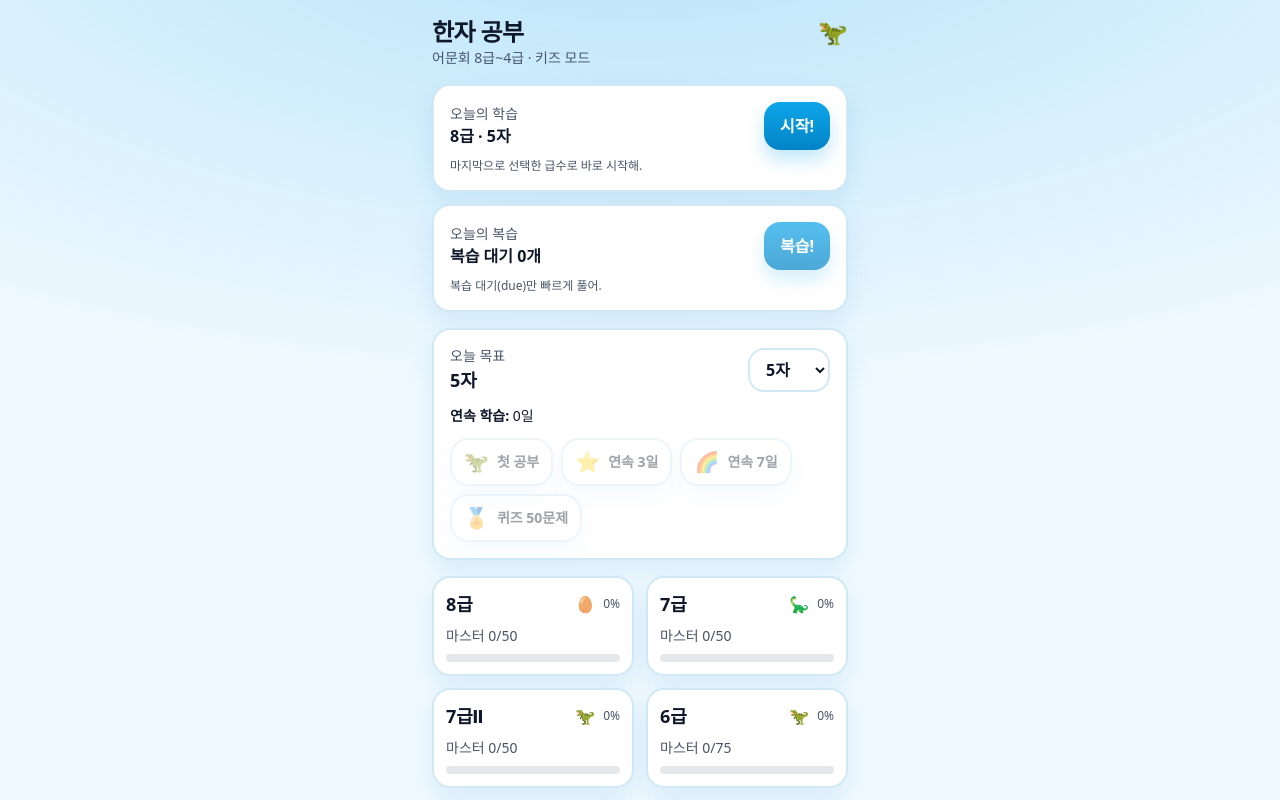
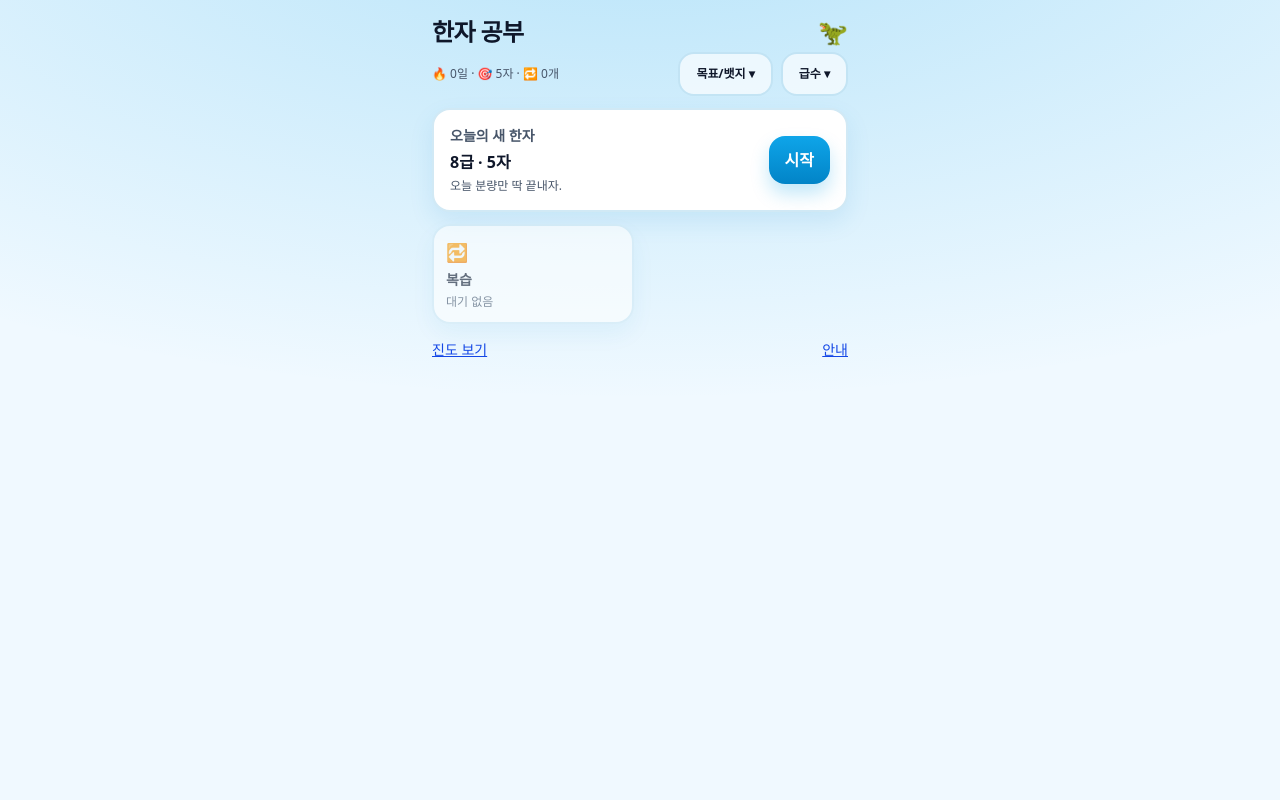
Before and after one commit to woairi/hanja-study, a Next.js app in the folder web/: page / in a window 1280 px wide. Shown: the top 800 px of the page. Built offline with nearby package versions, Linux system fonts and the light colour scheme.

Commit message:
Home UI: simplify with primary CTA + collapsible sections

```diff
--- a/web/src/app/page.tsx
+++ b/web/src/app/page.tsx
@@ -20,12 +20,28 @@ export default function HomePage() {
   const [badgeModal, setBadgeModal] = useState<Badge | null>(null);
   const [lastSession, setLastSession] = useState<LastSession | null>(null);
 
+  // collapsibles (progressive disclosure)
+  const [showGrades, setShowGrades] = useState(false);
+  const [showGoals, setShowGoals] = useState(false);
+
   useEffect(() => {
     const st = loadState();
     setDailyCount(st.settings.dailyCount);
     setLastGrade((st.settings.lastGradeLabel as GradeLabel) || '8급');
     setStreak(st.streak);
     setLastSession(loadLastSession());
+
+    // restore collapsible prefs
+    try {
+      const raw = window.localStorage.getItem('hanja-study:home:ui');
+      if (raw) {
+        const ui = JSON.parse(raw) as { showGrades?: boolean; showGoals?: boolean };
+        setShowGrades(!!ui.showGrades);
+        setShowGoals(!!ui.showGoals);
+      }
+    } catch {
+      // ignore
+    }
   }, []);
 
   useEffect(() => {
@@ -34,6 +50,14 @@ export default function HomePage() {
     st.settings.lastGradeLabel = lastGrade;
     saveState(st);
   }, [dailyCount, lastGrade]);
+
+  useEffect(() => {
+    try {
+      window.localStorage.setItem('hanja-study:home:ui', JSON.stringify({ showGrades, showGoals }));
+    } catch {
+      // ignore
+    }
+  }, [showGrades, showGoals]);
 
   const gradeSummaries = useMemo(() => {
     const st = loadState();
@@ -87,91 +111,143 @@ export default function HomePage() {
     quiz50: '퀴즈 50문제 돌파! 실력이 쑥쑥.',
   };
 
+  const primary = useMemo(() => {
+    // Primary CTA: resume if exists, else review if due, else learn.
+    if (lastSession) {
+      return {
+        kind: 'resume' as const,
+        title: '이어하기',
+        subtitle: `${lastSession.gradeLabel} · ${lastSession.mode === 'study' ? '학습' : '퀴즈'}`,
+        href: '/resume',
+        cta: '계속',
+      };
+    }
+    if (reviewInfo.totalDue > 0) {
+      return {
+        kind: 'review' as const,
+        title: '복습 먼저 하기',
+        subtitle: `복습 ${reviewInfo.totalDue}개 · ${reviewInfo.target}`,
+        href: reviewInfo.href,
+        cta: '복습',
+      };
+    }
+    return {
+      kind: 'learn' as const,
+      title: '오늘의 새 한자',
+      subtitle: `${lastGrade} · ${dailyCount}자`,
+      href: `/study?grade=${encodeURIComponent(lastGrade)}&n=${dailyCount}`,
+      cta: '시작',
+    };
+  }, [lastSession, reviewInfo.totalDue, reviewInfo.target, reviewInfo.href, lastGrade, dailyCount]);
+
+  // Secondary CTAs: keep at most 2
+  const secondary = useMemo(() => {
+    const learn = {
+      title: '새 한자',
+      subtitle: `${lastGrade} · ${dailyCount}자`,
+      href: `/study?grade=${encodeURIComponent(lastGrade)}&n=${dailyCount}`,
+      icon: '📚',
+      disabled: false,
+    };
+    const review = {
+      title: '복습',
+      subtitle: reviewInfo.totalDue > 0 ? `${Math.min(10, dailyCount)}개까지 · ${reviewInfo.target}` : '대기 없음',
+      href: reviewInfo.totalDue > 0 ? reviewInfo.href : '#',
+      icon: '🔁',
+      disabled: reviewInfo.totalDue <= 0,
+    };
+
+    // if primary is review, show learn as main secondary; otherwise show review.
+    if (primary.kind === 'review') return [learn];
+    if (primary.kind === 'learn') return [review];
+    // resume: show both
+    return [learn, review];
+  }, [primary.kind, lastGrade, dailyCount, reviewInfo.totalDue, reviewInfo.target, reviewInfo.href]);
+
   return (
     <main className="mx-auto max-w-md p-4">
-      <header className="mb-4">
+      {/* Header */}
+      <header className="mb-3">
         <div className="flex items-end justify-between">
           <h1 className="text-2xl font-extrabold tracking-tight">한자 공부</h1>
           <Dino className="text-2xl" />
         </div>
-        <p className="text-sm" style={{ color: 'var(--muted)' }}>
-          어문회 8급~4급 · 키즈 모드
-        </p>
+        <div className="mt-1 flex items-center justify-between gap-3">
+          <div className="text-xs" style={{ color: 'var(--muted)' }}>
+            🔥 {streak.count}일 · 🎯 {dailyCount}자 · 🔁 {reviewInfo.totalDue}개
+          </div>
+          <div className="flex items-center gap-2">
+            <button
+              type="button"
+              className="btn btn-ghost focus-ring px-3 py-2 text-xs"
+              onClick={() => setShowGoals((v) => !v)}
+            >
+              목표/뱃지 {showGoals ? '▴' : '▾'}
+            </button>
+            <button
+              type="button"
+              className="btn btn-ghost focus-ring px-3 py-2 text-xs"
+              onClick={() => setShowGrades((v) => !v)}
+            >
+              급수 {showGrades ? '▴' : '▾'}
+            </button>
+          </div>
+        </div>
       </header>
 
-      {lastSession && (
+      {/* Primary CTA (Hero) */}
+      <section className="card mb-3 p-4">
+        <div className="flex items-center justify-between gap-4">
+          <div>
+            <div className="text-sm font-extrabold" style={{ color: 'var(--muted)' }}>
+              {primary.title}
+            </div>
+            <div className="mt-1 text-base font-extrabold">{primary.subtitle}</div>
+            <div className="mt-1 text-xs" style={{ color: 'var(--muted)' }}>
+              {primary.kind === 'resume'
+                ? '(바로 이어서 계속)'
+                : primary.kind === 'review'
+                  ? '복습부터 하면 기억이 더 잘 남아.'
+                  : '오늘 분량만 딱 끝내자.'}
+            </div>
+          </div>
+          <Link className="btn btn-primary focus-ring inline-flex items-center justify-center" href={primary.href}>
+            {primary.cta}
+          </Link>
+        </div>
+      </section>
+
+      {/* Today actions (Secondary) */}
+      <section className="mb-3 grid grid-cols-2 gap-3">
+        {secondary.map((a) => (
+          <Link
+            key={a.title}
+            href={a.disabled ? '#' : a.href}
+            onClick={(e) => {
+              if (a.disabled) e.preventDefault();
+            }}
+            aria-disabled={a.disabled}
+            className={`card p-3 ${a.disabled ? 'opacity-60' : 'active:scale-[0.99]'}`}
+          >
+            <div className="text-lg" aria-hidden>
+              {a.icon}
+            </div>
+            <div className="mt-1 text-sm font-extrabold">{a.title}</div>
+            <div className="mt-1 text-xs" style={{ color: 'var(--muted)' }}>
+              {a.subtitle}
+            </div>
+          </Link>
+        ))}
+      </section>
+
+      {/* Collapsible: goals/badges */}
+      {showGoals && (
         <section className="card mb-3 p-4">
           <div className="flex items-center justify-between">
             <div>
               <div className="text-sm" style={{ color: 'var(--muted)' }}>
-                이어하기
+                오늘 목표
               </div>
-              <div className="text-base font-extrabold">
-                {lastSession.gradeLabel} · {lastSession.mode === 'study' ? '학습' : '퀴즈'}
-              </div>
-            </div>
-            <Link className="btn btn-primary focus-ring inline-flex items-center justify-center" href="/resume">
-              이어하기
-            </Link>
-          </div>
-          <div className="mt-2 text-xs" style={{ color: 'var(--muted)' }}>
-            (MVP) 이 기기에서만 이어할 수 있어.
-          </div>
-        </section>
-      )}
-
-      <section className="card mb-3 p-4">
-        <div className="flex items-center justify-between">
-          <div>
-            <div className="text-sm" style={{ color: 'var(--muted)' }}>
-              오늘의 학습
-            </div>
-            <div className="text-base font-extrabold">{lastGrade} · {dailyCount}자</div>
-          </div>
-          <Link
-            className="btn btn-primary focus-ring inline-flex items-center justify-center"
-            href={`/study?grade=${encodeURIComponent(lastGrade)}&n=${dailyCount}`}
-          >
-            시작!
-          </Link>
-        </div>
-        <div className="mt-2 text-xs" style={{ color: 'var(--muted)' }}>
-          마지막으로 선택한 급수로 바로 시작해.
-        </div>
-      </section>
-
-      <section className="card mb-4 p-4">
-        <div className="flex items-center justify-between">
-          <div>
-            <div className="text-sm" style={{ color: 'var(--muted)' }}>
-              오늘의 복습
-            </div>
-            <div className="text-base font-extrabold">
-              복습 대기 {reviewInfo.totalDue}개{reviewInfo.totalDue > 0 ? ` · ${reviewInfo.target}` : ''}
-            </div>
-          </div>
-          <Link
-            className={`btn btn-primary focus-ring inline-flex items-center justify-center ${reviewInfo.totalDue > 0 ? '' : 'opacity-70'}`}
-            href={reviewInfo.totalDue > 0 ? reviewInfo.href : '#'}
-            onClick={(e) => {
-              if (reviewInfo.totalDue <= 0) {
-                e.preventDefault();
-              }
-            }}
-            aria-disabled={reviewInfo.totalDue <= 0}
-          >
-            복습!
-          </Link>
-        </div>
-        <div className="mt-2 text-xs" style={{ color: 'var(--muted)' }}>
-          복습 대기(due)만 빠르게 풀어.
-        </div>
-      </section>
-
-      <section className="card mb-4 p-4">
-        <div className="flex items-center justify-between">
-          <div>
-            <div className="text-sm" style={{ color: 'var(--muted)' }}>오늘 목표</div>
               <div className="text-lg font-extrabold">{dailyCount}자</div>
             </div>
             <select
@@ -196,8 +272,15 @@ export default function HomePage() {
             ))}
           </div>
         </section>
+      )}
 
-      <section className="grid grid-cols-2 gap-3">
+      {/* Collapsible: grades */}
+      {showGrades && (
+        <section className="card mb-3 p-4">
+          <div className="text-sm font-extrabold" style={{ color: 'var(--muted)' }}>
+            급수 선택
+          </div>
+          <div className="mt-3 grid grid-cols-2 gap-3">
             {gradeSummaries.map(({ label, total, mastered }) => (
               <GradeCard
                 key={label}
@@ -208,9 +291,11 @@ export default function HomePage() {
                 onPickGrade={(g) => setLastGrade(g)}
               />
             ))}
+          </div>
         </section>
+      )}
 
-      <div className="mt-6 flex justify-between text-sm">
+      <div className="mt-4 flex justify-between text-sm">
         <Link className="text-blue-700 underline" href="/progress">
           진도 보기
         </Link>
@@ -272,7 +357,10 @@ function GradeCard(props: {
         마스터 {mastered}/{total}
       </div>
       <div className="mt-2 h-2 w-full rounded bg-gray-200">
-        <div className="h-2 rounded" style={{ width: `${pct}%`, background: 'linear-gradient(180deg, var(--primary), var(--primary-600))' }} />
+        <div
+          className="h-2 rounded"
+          style={{ width: `${pct}%`, background: 'linear-gradient(180deg, var(--primary), var(--primary-600))' }}
+        />
       </div>
     </Link>
   );
```
Also changed, not shown: 1 other file (tests, documents, lock files or other folders). Lines whose indentation alone changed are shown as unchanged.
